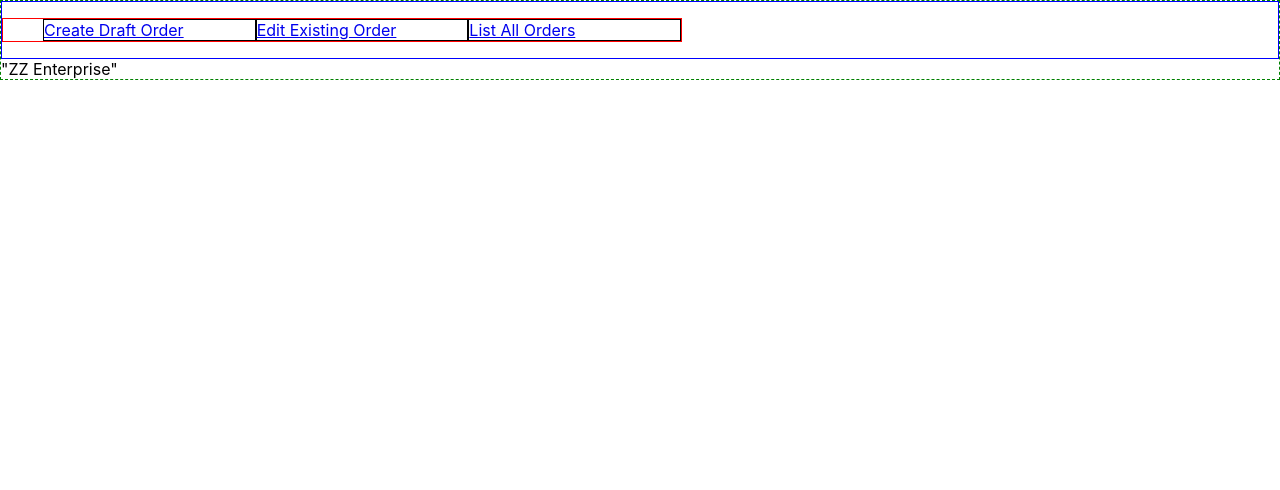
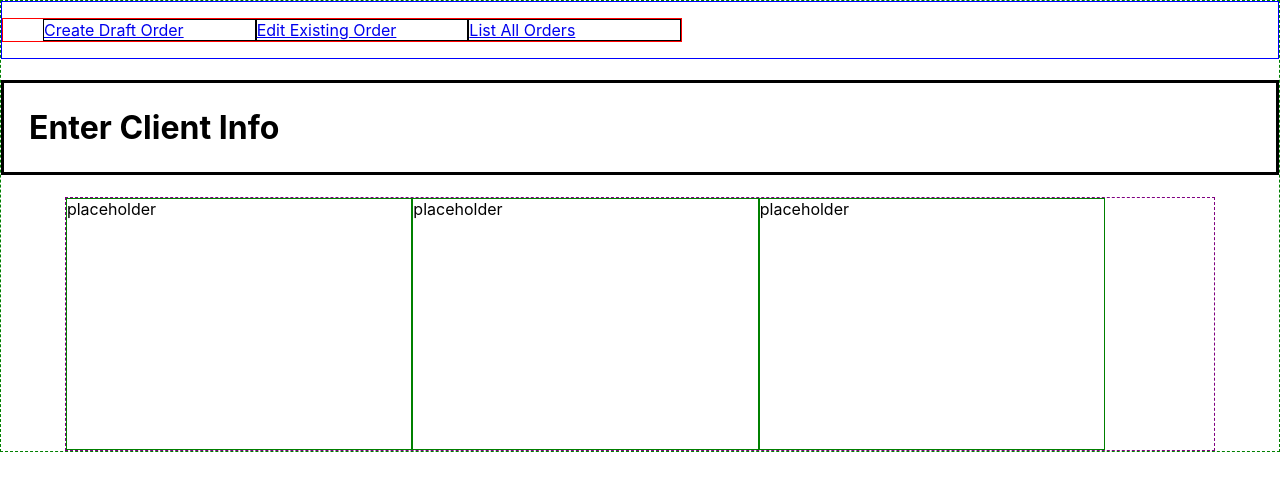
Before and after one commit to astaiglesia/enterprise-order-application, a React (Create React App) app: page / in a window 1280 px wide. Shown: the top 490 px of the page. Built offline with nearby package versions, Linux system fonts and the light colour scheme.

Commit message:
add form placeholders

```diff
--- a/src/components/MainContainer/MainContainer.jsx
+++ b/src/components/MainContainer/MainContainer.jsx
@@ -1,6 +1,7 @@
 import "./MainContainer.scss";
 
 import Header from "../Header/Header";
+import ClientContainer from "../Profile/ClientContainer";
 
 // add context / state management
 
@@ -8,9 +9,7 @@ const MainContainer = () => {
   return (
     <div className="main-container">
       <Header/>
-      <div>
-        "ZZ Enterprise"
-      </div>
+      <ClientContainer/>
     </div>
   )
 }
--- a/src/components/Profile/BillingForm/BillingForm.jsx
+++ b/src/components/Profile/BillingForm/BillingForm.jsx
@@ -0,0 +1,12 @@
+import "./BillingForm.scss";
+
+const BillingForm = () => {
+  return (
+    // add form fields
+    <div className="billing-form">
+      placeholder
+    </div>
+  )
+}
+
+export default BillingForm;
--- a/src/components/Profile/BillingForm/BillingForm.scss
+++ b/src/components/Profile/BillingForm/BillingForm.scss
@@ -0,0 +1,5 @@
+.billing-form {
+  border: thin solid green;
+  width: 30%;
+  height: 250px;
+}
--- a/src/components/Profile/ClientContainer.jsx
+++ b/src/components/Profile/ClientContainer.jsx
@@ -2,17 +2,20 @@
 
 import "./ClientContainer.scss";
 
-import ClientForm from "./ClientForm";
-import BillingForm from "./BillingForm";
-import CreditForm from "./CreditForm";
+import ClientForm from "./ClientForm/ClientForm";
+import BillingForm from "./BillingForm/BillingForm";
+import CreditForm from "./CreditForm/CreditForm";
 
 const ClientContainer = () => {
   return (
-    <section className="edit-client">
-      <ClientForm/>
-      <BillingForm/>
-      <CreditForm/>
-    </section>
+    <div>
+      <h1>Enter Client Info</h1>
+      <section className="edit-client">
+        <ClientForm/>
+        <BillingForm/>
+        <CreditForm/>
+      </section>
+    </div>
   )
 }
 
--- a/src/components/Profile/ClientContainer.scss
+++ b/src/components/Profile/ClientContainer.scss
@@ -1,3 +1,7 @@
+h1 {
+  border: 3px solid black;
+  padding: 25px;
+}
 .edit-client {
   border: thin dashed purple;
   margin-left: 5%;
@@ -5,4 +9,5 @@
 
   display: flex;
   flex-flow: row wrap;
+
 }
--- a/src/components/Profile/ClientForm/ClientForm.jsx
+++ b/src/components/Profile/ClientForm/ClientForm.jsx
@@ -0,0 +1,12 @@
+import "./ClientForm.scss";
+
+const ClientForm = () => {
+  return (
+    // add form fields
+    <div className="client-form">
+      placeholder
+    </div>
+  )
+}
+
+export default ClientForm;
--- a/src/components/Profile/ClientForm/ClientForm.scss
+++ b/src/components/Profile/ClientForm/ClientForm.scss
@@ -0,0 +1,5 @@
+.client-form {
+  border: thin solid green;
+  width: 30%;
+  height: 250px;
+}
--- a/src/components/Profile/CreditForm/CreditForm.jsx
+++ b/src/components/Profile/CreditForm/CreditForm.jsx
@@ -0,0 +1,12 @@
+import "./CreditForm.scss";
+
+const CreditForm = () => {
+  return (
+    // add form fields
+    <div className="credit-form">
+      placeholder
+    </div>
+  )
+}
+
+export default CreditForm;
--- a/src/components/Profile/CreditForm/CreditForm.scss
+++ b/src/components/Profile/CreditForm/CreditForm.scss
@@ -0,0 +1,5 @@
+.credit-form {
+  border: thin solid green;
+  width: 30%;
+  height: 250px;
+}
```
